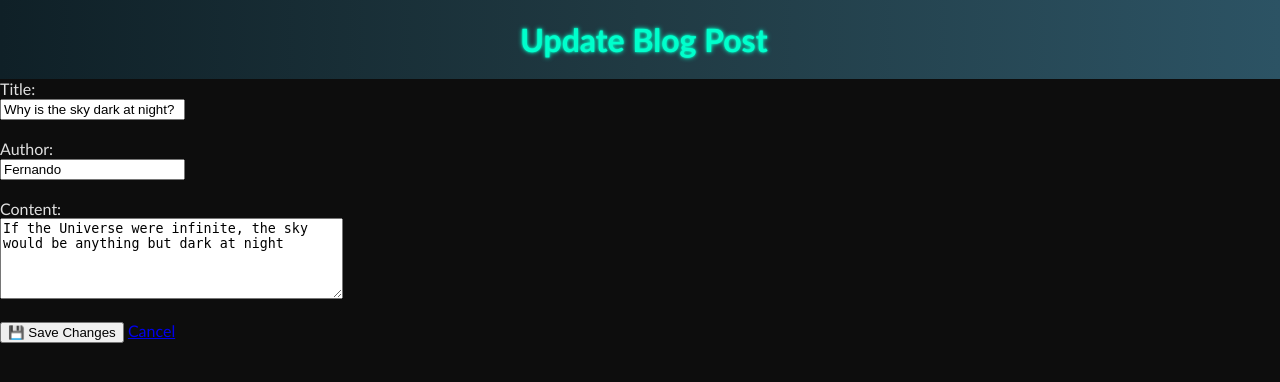
After one commit to fcuriel66/Masterblog, a Flask app: page /update/5 in a window 1280 px wide. The commit adds this page. Shown: the top 382 px of the page. Run offline with Flask 3, Linux system fonts and the light colour scheme.

Commit message:
Added route (not fully working yet), update.html template

```diff
--- a/app.py
+++ b/app.py
@@ -4,9 +4,24 @@ import os
 
 app = Flask(__name__)
 
+def fetch_post_by_id(post_id):
+    """ The function fetches a post by its id (after checking
+        if blog with files exists)"""
+    if os.path.exists("blogs.json"):
+        with open("blogs.json", "r") as f:
+            blog_posts = json.load(f)
+    else:
+        blog_posts = []
+
+    for post in blog_posts:
+        if post["id"] == post_id:
+            return post
+    return None
+
+
 @app.route('/')
 def index():
-    """Opens and loads the blogs.json file. Then
+    """ Opens and loads the blogs.json file. Then
      passes blog_posts into the template as 'posts'
      using the render_template function. os.path.exists was
      used to prevent crashing if json file does not exist
@@ -24,7 +39,7 @@ def index():
 
 @app.route('/add', methods=['GET', 'POST'])
 def add():
-    """If request-method is 'POST', gets data from form,
+    """ If request-method is 'POST', gets data from form,
       loads the existing posts, assigns a unique new id for the post
        and then creates the new_post. Finally, the new_post is
        dumped into the json file. The function return is the
@@ -83,5 +98,41 @@ def delete(post_id):
 
     return redirect(url_for("index"))
 
+
+@app.route('/update/<int:post_id>', methods=['GET', 'POST'])
+def update(post_id):
+    """ Update route to display the update form"""
+    # Load all posts
+    # if os.path.exists("blogs.json"):
+    with open("blogs.json", "r") as f:
+        blog_posts = json.load(f)
+    # else:
+    #     blog_posts = []
+
+    # Uses the fetch_post_by_id function above
+    post = fetch_post_by_id(post_id)
+    if post is None:
+        return "Post not found", 404
+
+    if request.method == 'POST':
+        # Updates post with new values
+        post["title"] = request.form.get("title")
+        post["author"] = request.form.get("author")
+        post["content"] = request.form.get("content")
+        print(post)
+        print(blog_posts)
+        # for post in blog_posts:
+        #     if post["id"] == post_id:
+        #         return post
+        # Saves updated blog to file (check proper update of bog_posts to be saved)
+        with open("blogs.json", "w") as f:
+            json.dump(blog_posts, f, indent=4)
+
+        return redirect(url_for("index"))
+
+    # If it is a GET request -> render form update.html
+    return render_template("update.html", post=post)
+
+
 if __name__ == '__main__':
     app.run(host="0.0.0.0", port=8080, debug=True)
--- a/templates/index.html
+++ b/templates/index.html
@@ -26,6 +26,10 @@
                 <form action="{{ url_for('delete', post_id=post.id) }}" method="POST" style="display:inline;">
                     <button type="submit" class="delete-btn">❌ Delete</button>
                 </form>
+                <!-- Update button -->
+                <form action="{{ url_for('update', post_id=post.id) }}" method="GET" style="display:inline;">
+                    <button type="submit" class="update-btn">✏️ Update</button>
+                </form>
 
                 <hr>
             </div>
--- /dev/null
+++ b/templates/update.html
@@ -0,0 +1,24 @@
+<!DOCTYPE html>
+<html lang="en">
+<head>
+    <meta charset="UTF-8">
+    <title>Update Blog Post</title>
+    <link rel="stylesheet" href="{{ url_for('static', filename='style.css') }}">
+</head>
+<body>
+    <h1>️ Update Blog Post</h1>
+    <form method="POST">
+        <label for="title">Title:</label><br>
+        <input type="text" id="title" name="title" value="{{ post.title }}" required><br><br>
+
+        <label for="author">Author:</label><br>
+        <input type="text" id="author" name="author" value="{{ post.author }}" required><br><br>
+
+        <label for="content">Content:</label><br>
+        <textarea id="content" name="content" rows="5" cols="40" required>{{ post.content }}</textarea><br><br>
+
+        <button type="submit">💾 Save Changes</button>
+        <a href="{{ url_for('index') }}">Cancel</a>
+    </form>
+</body>
+</html>
```
